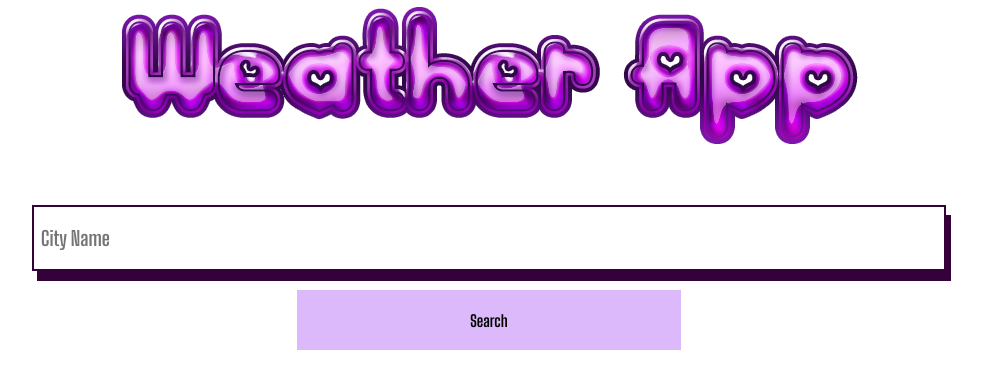
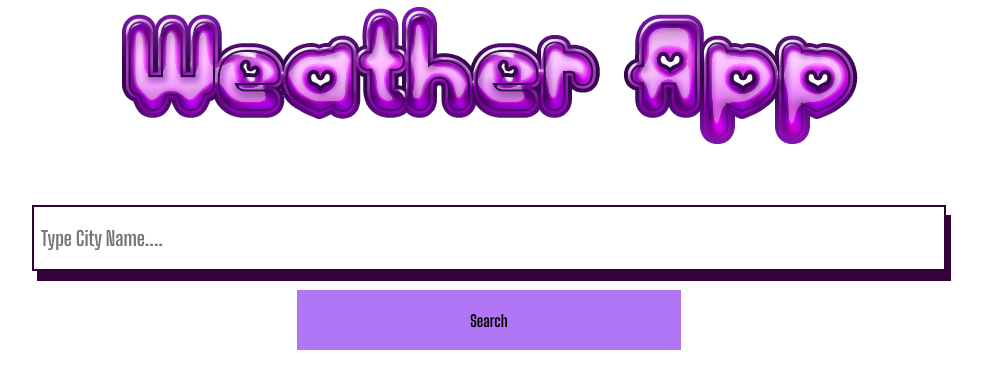
Before and after one commit to Ali-A-Koye/weather_app_js, a React (Create React App) app: page / in a window 1280 px wide. Shown: the top 388 px of the page, without its empty margins (151-1133 px from the left). Built offline with nearby package versions, Linux system fonts and the light colour scheme.

Commit message:
Hot fixes

```diff
--- a/src/App.css
+++ b/src/App.css
@@ -64,7 +64,7 @@ input:focus{
   margin-top: 1.2rem;
   border:none;
    cursor: pointer;
-   background-color: rgb(219, 185, 250);
+   background-color: rgb(177, 118, 245);
    transition: all;
    transition-duration: 0.5s;
  }
--- a/src/components/dashboard.jsx
+++ b/src/components/dashboard.jsx
@@ -69,7 +69,6 @@ function Dashboard() {
                 'Access-Control-Allow-Origin': '*',
             }
         })
-        console.log(parseInt(chart.data[0].wind_speed, 10));
 
         setForCastData(forCast.data)
         setHeaderPart(Header.data)
@@ -87,7 +86,7 @@ function Dashboard() {
                 {overlay}
                 <div>
                     <img src={weather} alt="Weather App"></img>
-                    <input type="text" onChange={(e) => setInput(e.target.value)} placeholder="City Name" />
+                    <input type="text" onChange={(e) => setInput(e.target.value)} placeholder="Type City Name...." />
                     <button onClick={fetchData} id="Search">{searchText}</button>
                 </div>
                 <ul>
```
